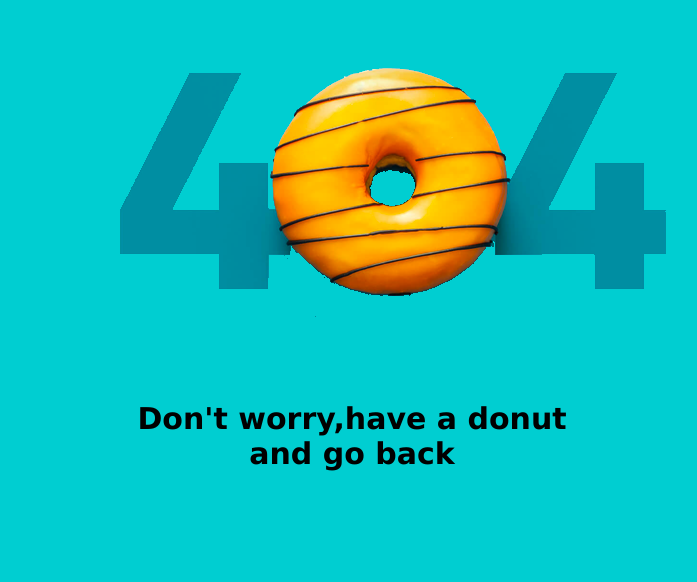
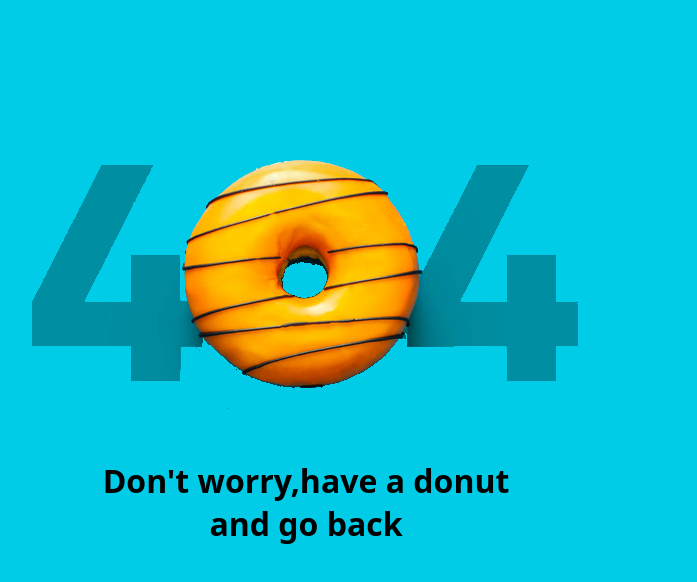
Before and after one commit to sauliuskarlinskas/spurga, a website: page index.html in a window 1280 px wide. Shown: the whole page, without its empty margins (334-1031 px from the left). Drawn offline with Linux system fonts and the light colour scheme.

Commit message:
css style

```diff
--- a/index.html
+++ b/index.html
@@ -7,13 +7,14 @@
     <meta http-equiv="X-UA-Compatible" content="IE=edge">
     <meta name="viewport" content="width=device-width, initial-scale=1.0">
     <title>Spurga</title>
+    <link rel="stylesheet" href="./main.css">
 </head>
 
-<body style="background-color: darkturquoise; display: inline-block;width: 100%;">
-    <main style= margin-left:30%;">
-        <img style="display: inline-block;margin: 60px; " src="./spurga.png" alt="Donut">
+<body>
+    <main class="container">
+        <img src="./spurga.png" alt="Donut">
         <div>
-            <h1 style="width: 50%; margin-left:70px; text-align: center;font-family: Verdana, Geneva, Tahoma, sans-serif; font-size: 30px; color: black;">Don't worry,have a donut <br>
+            <h1 class="title">Don't worry,have a donut <br>
             and go back</h1>
 
 
--- /dev/null
+++ b/main.css
@@ -0,0 +1,16 @@
+body {
+   background-color: #00CCE8;
+}
+.container {
+    width: 100%;
+    display: flex;
+    flex-direction: column;
+    align-items: center;
+    margin-top: 20vh;
+    text-align: center;
+}
+.title {
+    margin-top: 50px;
+    font-family: system-ui, -apple-system, BlinkMacSystemFont, 'Segoe UI', Roboto, Oxygen, Ubuntu, Cantarell, 'Open Sans', 'Helvetica Neue', sans-serif;
+    font-weight: 800;
+}
```
